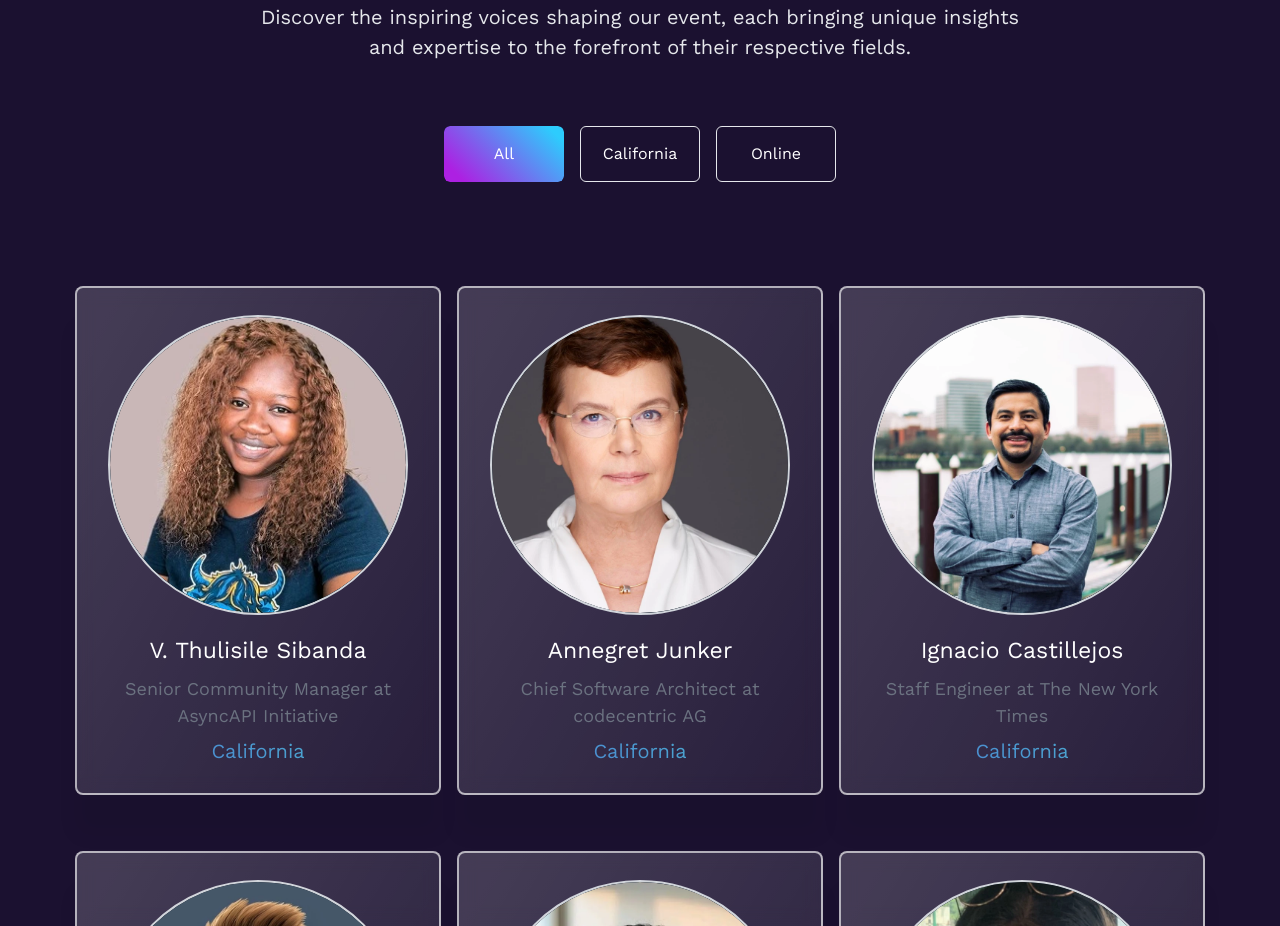
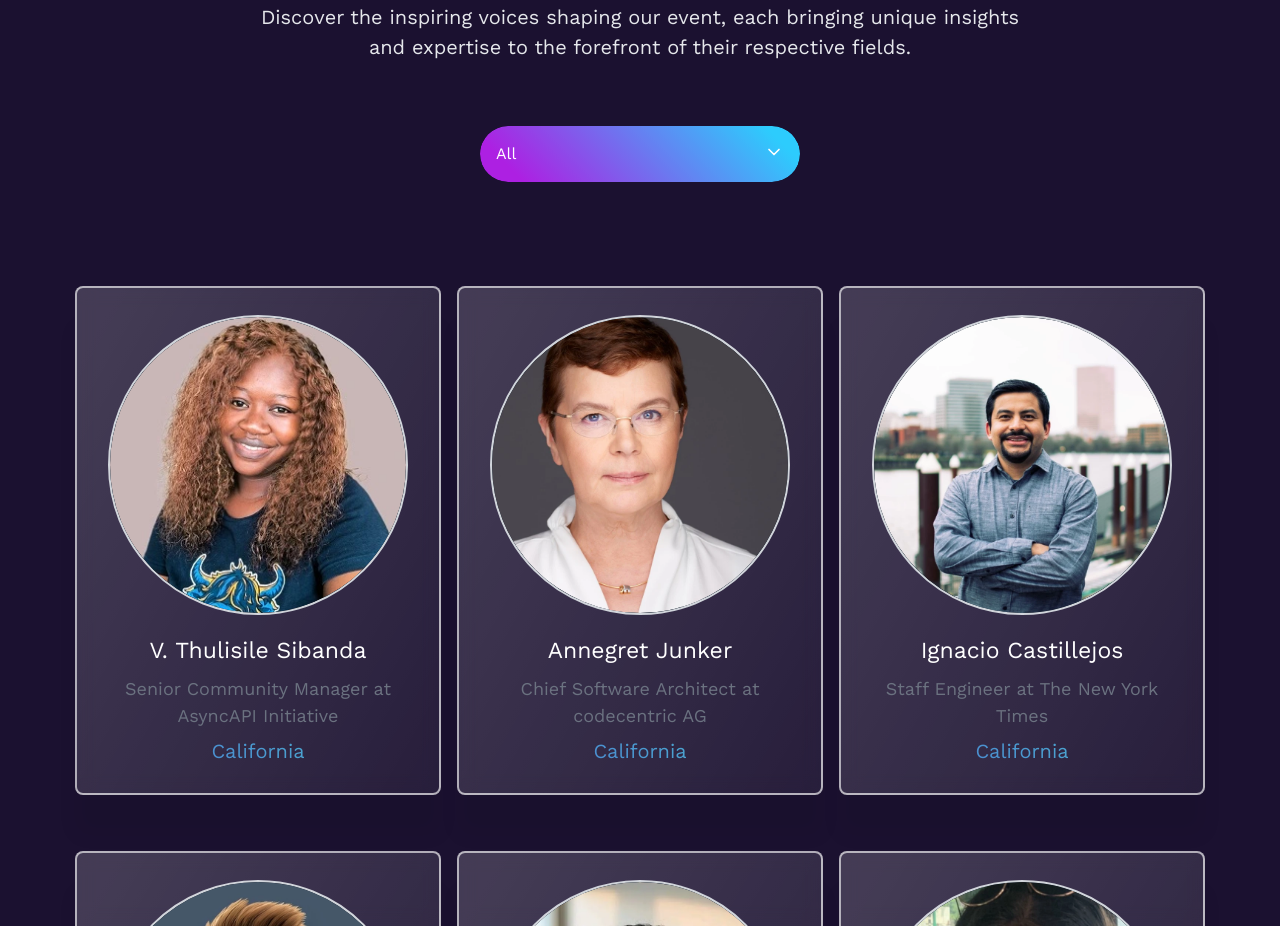
Before and after one commit to asyncapi/conference-website, a Next.js app: page / in a window 1280 px wide. Shown: the part 2140-3066 px from the top of the page. Built offline with nearby package versions, Linux system fonts and the light colour scheme.

Commit message:
modified:   pages/index.tsx

```diff
--- a/pages/index.tsx
+++ b/pages/index.tsx
@@ -1,7 +1,6 @@
 /* eslint-disable @next/next/no-img-element */
 import { useState } from 'react';
 import Head from 'next/head';
-import { useMediaQuery } from 'react-responsive';
 import Header from '../components/Header/header';
 import Sponsors from '../components/Sponsors/sponsors';
 import About from '../components/About/about';
@@ -18,19 +17,19 @@ import Dropdown from '../components/Dropdown/dropdown';
 import { City, Speaker as SpeakerType } from '../types/types';
 
 export default function Home() {
-  const isTablet = useMediaQuery({ maxWidth: '1118px' });
-  const [speakersList, setSpeakersList] = useState(speakers);
+  const [speakersList, setSpeakersList] = useState<SpeakerType[]>(speakers);
   const [currentCity, setCurrentCity] = useState<Partial<City>>({
     name: 'All',
   });
+  const dropdownItems: Partial<City>[] = [{ name: 'All', country: '' }, ...cities];
 
   const handleSpeakers = (city: string) => {
-    if (city && city !== 'all') {
+    if (city && city.toLowerCase() !== 'all') {
       const citySpeaker = speakers.filter((speaker) =>
-        speaker.city.includes(city)
+        speaker.city?.includes(city)
       );
       setSpeakersList(citySpeaker);
-    } else if (city === 'all') {
+    } else if (city && city.toLowerCase() === 'all') {
       setSpeakersList(speakers);
     } else {
       setSpeakersList([]);
@@ -85,80 +84,18 @@ export default function Home() {
             </div>
             <div className="lg:py-20 w-[1130px] lg:w-full">
               <div className="mt-[64px] lg:mt-0">
-                {isTablet ? (
-                  <div className="w-full">
+                <div className="w-full max-w-xs mx-auto">
                   <Dropdown
-                      selectedItem={currentCity as City}
-                      items={cities}
+                    selectedItem={currentCity}
+                    items={dropdownItems}
                     onSelect={(city) => {
                       setCurrentCity(city);
-                        handleSpeakers(city.name);
+                      handleSpeakers(city.name || 'All');
                     }}
                     getDisplayValue={(city) => city?.name}
-                      placeholder="Select a city"
+                    placeholder="All"
                   />
                 </div>
-                ) : (
-                  <div className="flex justify-center">
-                    <div className="space-x-4 lg:w-full flex justify-between">
-                      <Button
-                        type="button"
-                        onClick={() => {
-                          handleSpeakers('all');
-                          setCurrentCity({ name: 'All' });
-                        }}
-                        className={`w-[120px] ${
-                          currentCity.name === 'All'
-                            ? 'gradient-bg'
-                            : 'border border-gray btn relative  overflow-hidden  transition-all  rounded  group py-1.5 px-2.5'
-                        }`}
-                        outline={true}
-                      >
-                        <span className="transparent-bg "></span>
-                        <span className="relative w-full  rounded transition-colors duration-300 ease-in-out group-hover:text-white">
-                          All
-                        </span>
-                      </Button>
-                      {cities.map((city) => {
-                        return (
-                          <div
-                            key={city.name}
-                            onClick={() => {
-                              setCurrentCity(city);
-                              handleSpeakers(city.name);
-                            }}
-                          >
-                            <Button
-                              type="button"
-                              className={`w-[120px] ${
-                                typeof currentCity !== 'string' &&
-                                currentCity.name === city.name
-                                  ? 'gradient-bg'
-                                  : 'border border-gray btn relative  overflow-hidden  transition-all  rounded  group py-1.5 px-2.5'
-                              }`}
-                              outline={true}
-                            >
-                              {currentCity.name !== city.name && (
-                                <>
-                                  <span className="transparent-bg "></span>
-                                  <span className="relative w-full  rounded transition-colors duration-300 ease-in-out group-hover:text-white">
-                                    {city.name}
-                                  </span>
-                                </>
-                              )}
-                              {typeof currentCity !== 'string' &&
-                                currentCity.name === city.name && (
-                                  <span className="relative w-full  rounded transition-colors duration-300 ease-in-out group-hover:text-white">
-                                    {city.name}
-                                  </span>
-                                )}
-                            </Button>
-                          </div>
-                        );
-                      })}
-                    </div>
-                  </div>
-                )}
               </div>
 
               <div className="mt-[64px] pb-[181px] lg:pb-[80px]">
@@ -184,7 +121,7 @@ export default function Home() {
                 ) : (
                   <div className="mt-[64px] pb-[181px] flex items-center justify-center text-center">
                     <div className="w-[720px] lg:w-full">
-                      {typeof currentCity !== 'string' && currentCity.cfp ? (
+                      {currentCity.cfp ? (
                         <div>
                           <Paragraph className="text-gray-200">
                             We are actively accepting speaker applications, and
@@ -192,7 +129,7 @@ export default function Home() {
                             below. Join us on stage and share your valuable
                             insights with our enthusiastic audience!
                           </Paragraph>
-                          <Link className='flex justify-center' href={currentCity.cfp} target="_blank">
+                          <Link className='flex justify-center' href={currentCity.cfp} target="_blank" rel="noopener noreferrer">
                               <Button
                                 type="button"
                                 className="mt-[80px] w-[244px] border border-gray"
@@ -206,8 +143,7 @@ export default function Home() {
                             typeStyle="heading-md-semibold"
                             className="text-gray-200"
                           >
-                            {typeof currentCity !== 'string' &&
-                              currentCity.name}{' '}
+                            {currentCity.name}{' '}
                             Speakers Coming Soon - Stay Tuned!
                           </Heading>
                         </div>
```
Lines whose indentation alone changed are shown as unchanged.
